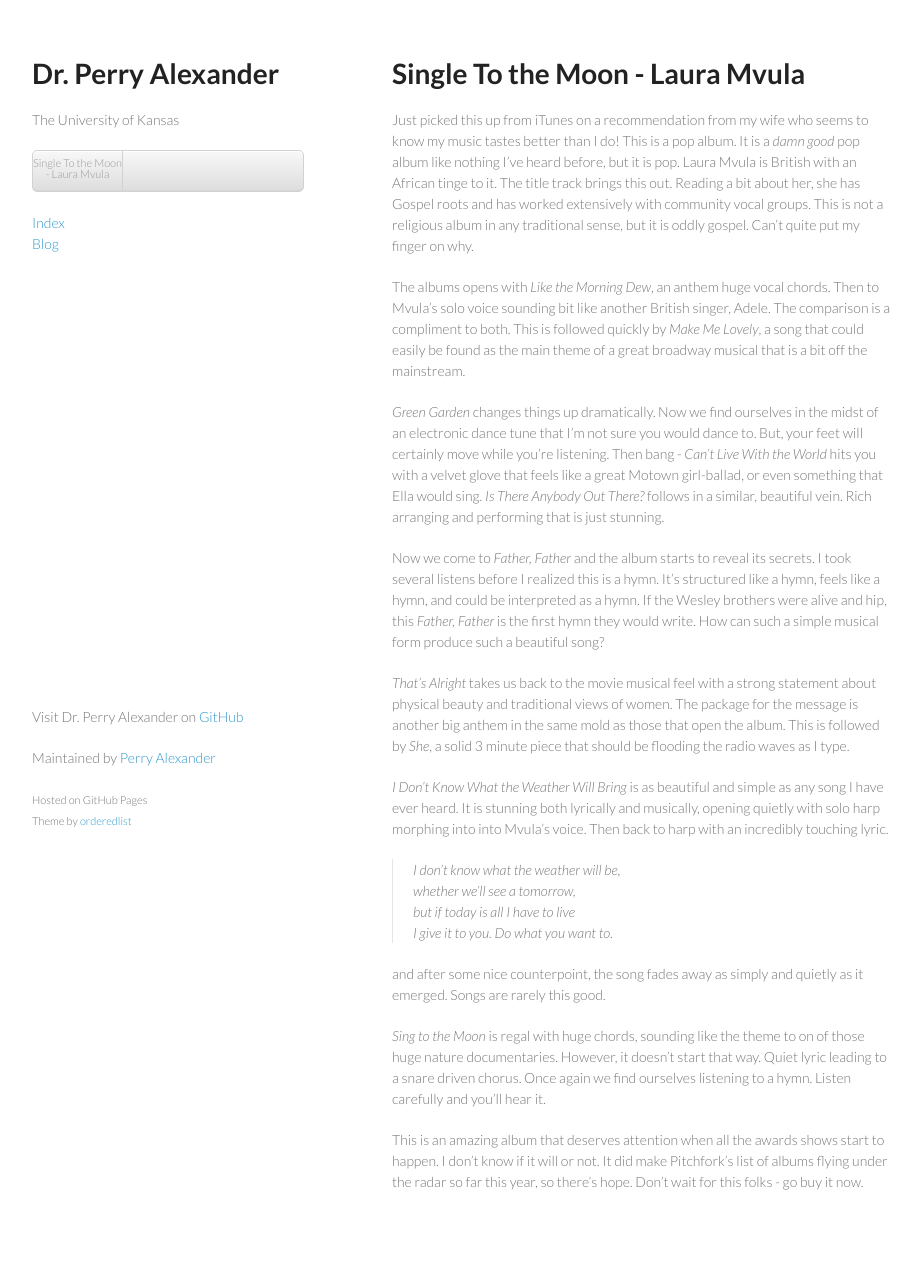
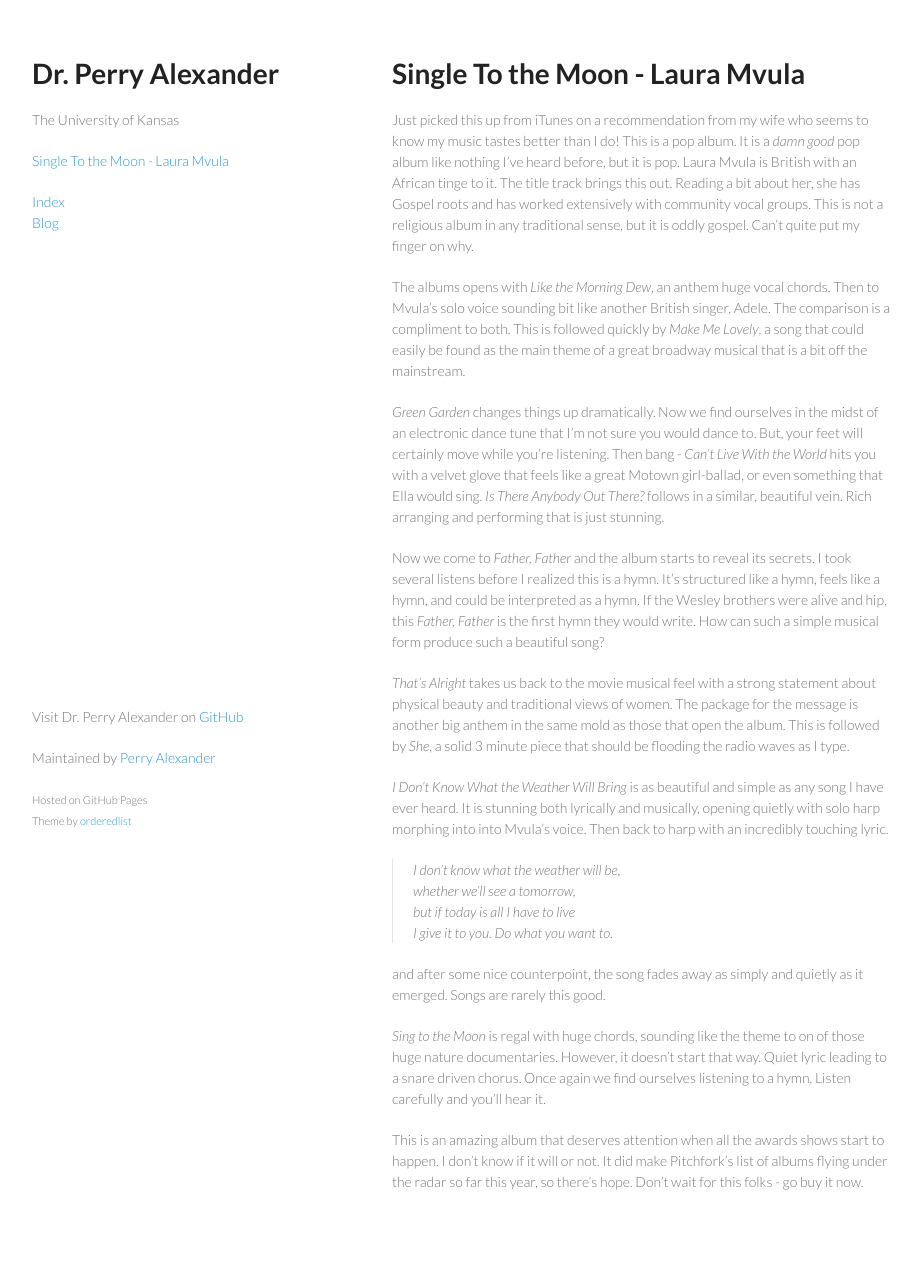
Before and after one commit to palexand/palexand.github.io, a Jekyll site: the page built from _posts/2013-7-20-Sing-To-the-Moon-Laura-Mvula.md, in a window 1280 px wide. Shown: the whole page, without its empty margins (178-1099 px from the left). Built offline with Jekyll 4.4.1, drawn with Linux system fonts in a browser that asks for light colours.

Commit message:
adding blog entries and format

```diff
--- a/stylesheets/styles.css
+++ b/stylesheets/styles.css
@@ -103,54 +103,12 @@
 
 header ul {
   list-style:none;
-  height:40px;
-
   padding:0;
-
-  background: #eee;
-  background: -moz-linear-gradient(top, #f8f8f8 0%, #dddddd 100%);
-  background: -webkit-gradient(linear, left top, left bottom, color-stop(0%,#f8f8f8), color-stop(100%,#dddddd));
-  background: -webkit-linear-gradient(top, #f8f8f8 0%,#dddddd 100%);
-  background: -o-linear-gradient(top, #f8f8f8 0%,#dddddd 100%);
-  background: -ms-linear-gradient(top, #f8f8f8 0%,#dddddd 100%);
-  background: linear-gradient(top, #f8f8f8 0%,#dddddd 100%);
-
-  border-radius:5px;
-  border:1px solid #d2d2d2;
-  box-shadow:inset #fff 0 1px 0, inset rgba(0,0,0,0.03) 0 -1px 0;
-  width:270px;
-}
-
-header li {
-  width:89px;
-  float:left;
-  border-right:1px solid #d2d2d2;
-  height:40px;
-}
-
-header ul a {
-  line-height:1;
-  font-size:11px;
-  color:#999;
-  display:block;
-  text-align:center;
-  padding-top:6px;
-  height:40px;
 }
 
 strong {
   color:#222;
   font-weight:700;
-}
-
-header ul li + li {
-  width:88px;
-  border-left:1px solid #fff;
-}
-
-header ul li + li + li {
-  border-right:none;
-  width:89px;
 }
 
 header ul a strong {
@@ -210,12 +168,6 @@
   header a small {
     display:inline;
   }
-
-  header ul {
-    position:absolute;
-    right:50px;
-    top:52px;
-  }
 }
 
 @media print, screen and (max-width: 720px) {
```
